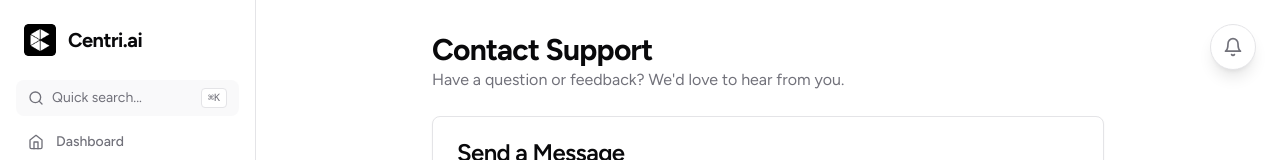
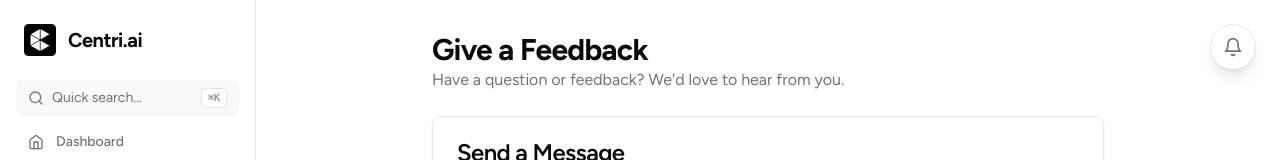
Before and after one commit to iamasikhia/centri.ai-app, a Next.js app in the folder apps/web/: page /contact in a window 1280 px wide. Shown: the top 160 px of the page. Built offline with nearby package versions, Linux system fonts and the light colour scheme; no server answers.

Commit message:
chore: Rename 'Contact Support' to 'Give a Feedback' across app

```diff
--- a/apps/web/src/app/(dashboard)/contact/page.tsx
+++ b/apps/web/src/app/(dashboard)/contact/page.tsx
@@ -47,7 +47,7 @@ export default function ContactPage() {
     return (
         <div className="max-w-2xl mx-auto space-y-6">
             <div>
-                <h2 className="text-3xl font-bold tracking-tight">Contact Support</h2>
+                <h2 className="text-3xl font-bold tracking-tight">Give a Feedback</h2>
                 <p className="text-muted-foreground">Have a question or feedback? We'd love to hear from you.</p>
             </div>
 
--- a/apps/web/src/components/command-palette.tsx
+++ b/apps/web/src/components/command-palette.tsx
@@ -30,7 +30,7 @@ const navigationItems: CommandItem[] = [
     { id: 'wrapped', label: 'Work Wrapped', icon: Sparkles, href: '/life-wrapped', keywords: ['summary', 'recap', 'year'] },
     { id: 'integrations', label: 'Integrations', icon: Zap, href: '/settings/integrations', keywords: ['connect', 'apps', 'google', 'slack'] },
     { id: 'settings', label: 'Settings', icon: Settings, href: '/settings', keywords: ['preferences', 'account'] },
-    { id: 'contact', label: 'Contact Support', icon: Mail, href: '/contact', keywords: ['help', 'support', 'feedback'] },
+    { id: 'contact', label: 'Give a Feedback', icon: Mail, href: '/contact', keywords: ['help', 'support', 'feedback'] },
 ];
 
 export function CommandPalette() {
```
